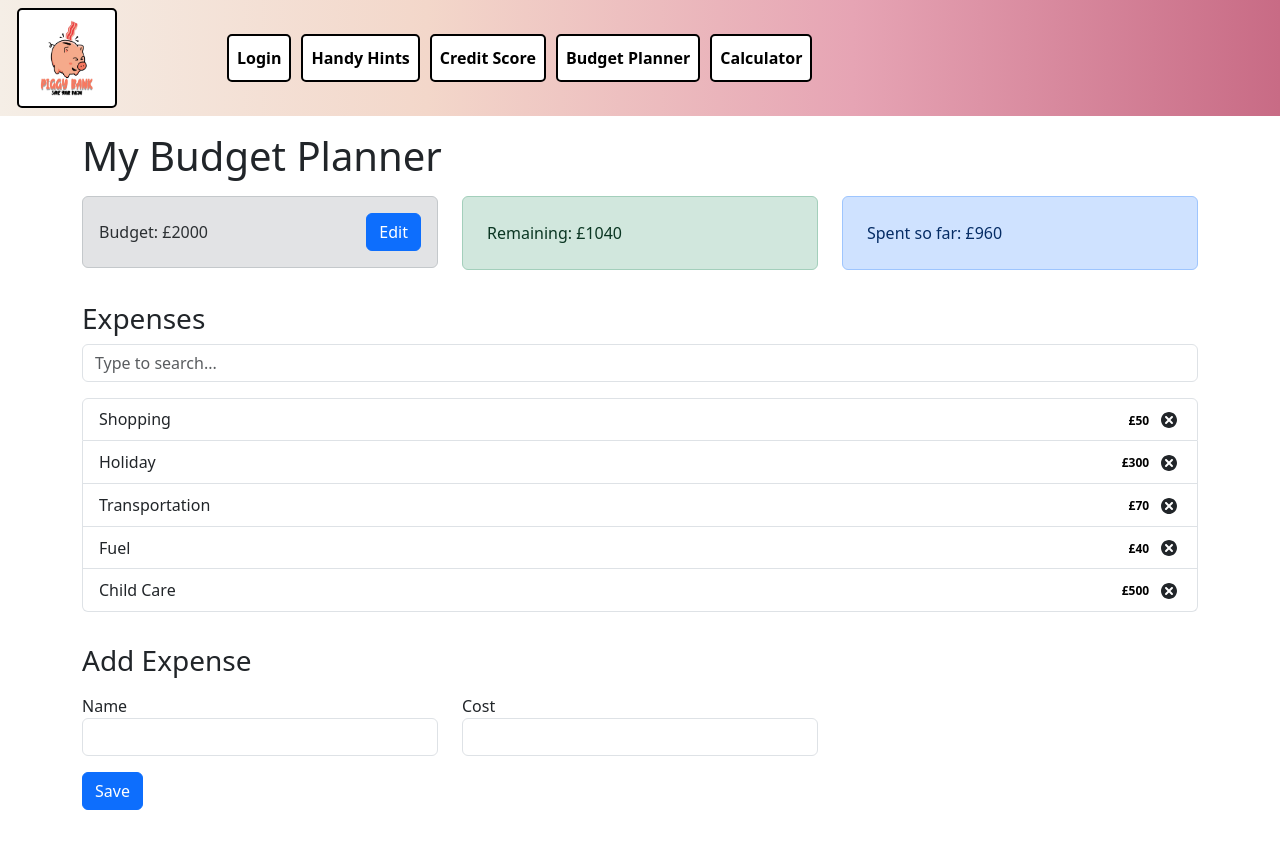
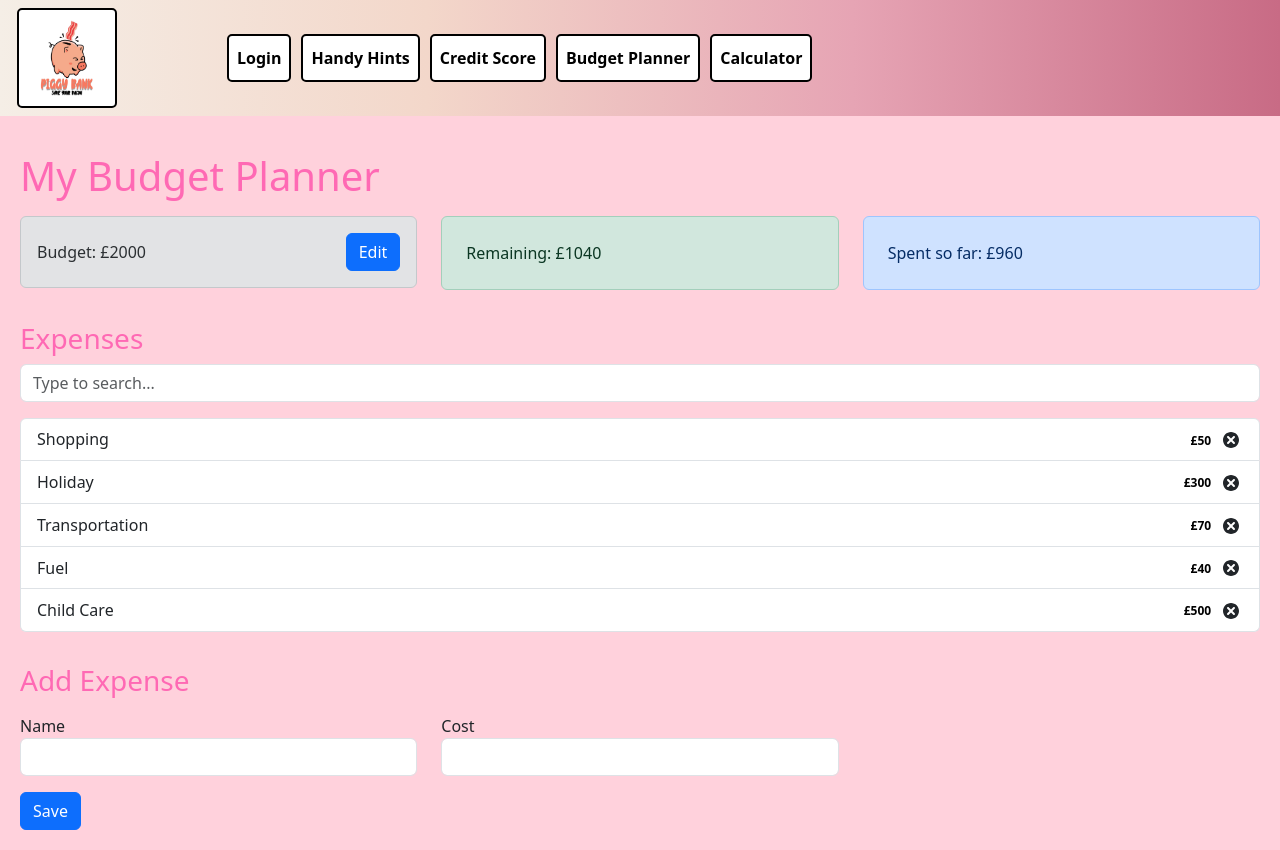
Before and after one commit to Anna-Elisabeth/PiggyBankFE, a React (Create React App) app: page /planner in a window 1280 px wide. Before the commit the page ends 810 px from the top, so only its background shows below. Built offline with nearby package versions, Linux system fonts and the light colour scheme.

Commit message:
planner changes

```diff
--- a/src/components/budgetPlanner/Planner.jsx
+++ b/src/components/budgetPlanner/Planner.jsx
@@ -1,37 +1,55 @@
-import React from 'react';
-import 'bootstrap/dist/css/bootstrap.min.css';
-import { AppProvider } from './context/AppContext';
-import Budget from './Budget';
-import ExpenseTotal from './ExpenseTotal';
-import ExpenseList from './ExpenseList';
-import AddExpenseForm from './AddExpenseForm';
-import RemainingBudget from './Remaining';
+import React from "react";
+import "bootstrap/dist/css/bootstrap.min.css";
+import { AppProvider } from "./context/AppContext";
+import Budget from "./Budget";
+import ExpenseTotal from "./ExpenseTotal";
+import ExpenseList from "./ExpenseList";
+import AddExpenseForm from "./AddExpenseForm";
+import RemainingBudget from "./Remaining";
 
 function Planner() {
+  // Define styles for the pig/pink theme
+  const styles = {
+    container: {
+      backgroundColor: "#FFD1DC", // Light pink background
+      padding: "20px",
+      boxShadow: "0px 0px 10px rgba(0,0,0,0.1)",
+    },
+    title: {
+      color: "#FF69B4", // Hot pink text
+    },
+  };
+
   return (
     <AppProvider>
-        <div className='container'>
-            <h1 className='mt-3'>My Budget Planner</h1>
-            <div className='row mt-3'>
-                <div className='col-sm'>
+      <div style={styles.container}>
+        <h1 className="mt-3" style={styles.title}>
+          My Budget Planner
+        </h1>
+        <div className="row mt-3">
+          <div className="col-sm">
             <Budget />
           </div>
-                <div className='col-sm'>
+          <div className="col-sm">
             <RemainingBudget />
           </div>
-                <div className='col-sm'>
+          <div className="col-sm">
             <ExpenseTotal />
           </div>
         </div>
-            <h3 className='mt-3'>Expenses</h3>
-            <div className='row '>
-                <div className='col-sm'>
+        <h3 className="mt-3" style={styles.title}>
+          Expenses
+        </h3>
+        <div className="row">
+          <div className="col-sm">
             <ExpenseList />
           </div>
         </div>
-            <h3 className='mt-3'>Add Expense</h3>
-            <div className='row mt-3'>
-                <div className='col-sm'>
+        <h3 className="mt-3" style={styles.title}>
+          Add Expense
+        </h3>
+        <div className="row mt-3">
+          <div className="col-sm">
             <AddExpenseForm />
           </div>
         </div>
--- a/src/components/home/Home.jsx
+++ b/src/components/home/Home.jsx
@@ -25,7 +25,7 @@ function Home() {
       flexDirection: "column",
       alignItems: "center",
       justifyContent: "center",
-      height: "85vh",
+      height: "90vh",
       backgroundColor: "#FFD1DC", // Light pink background
     },
     form: {
```
Lines whose indentation alone changed are shown as unchanged.
